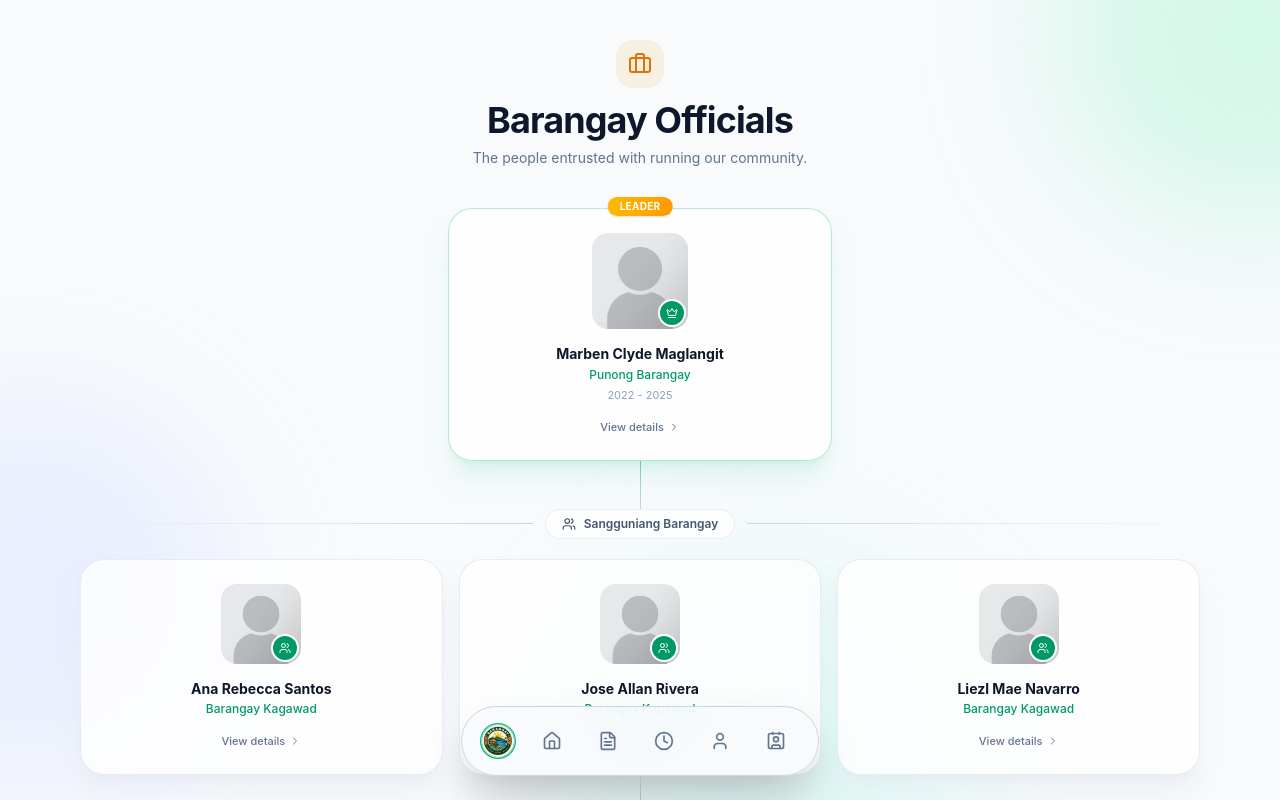
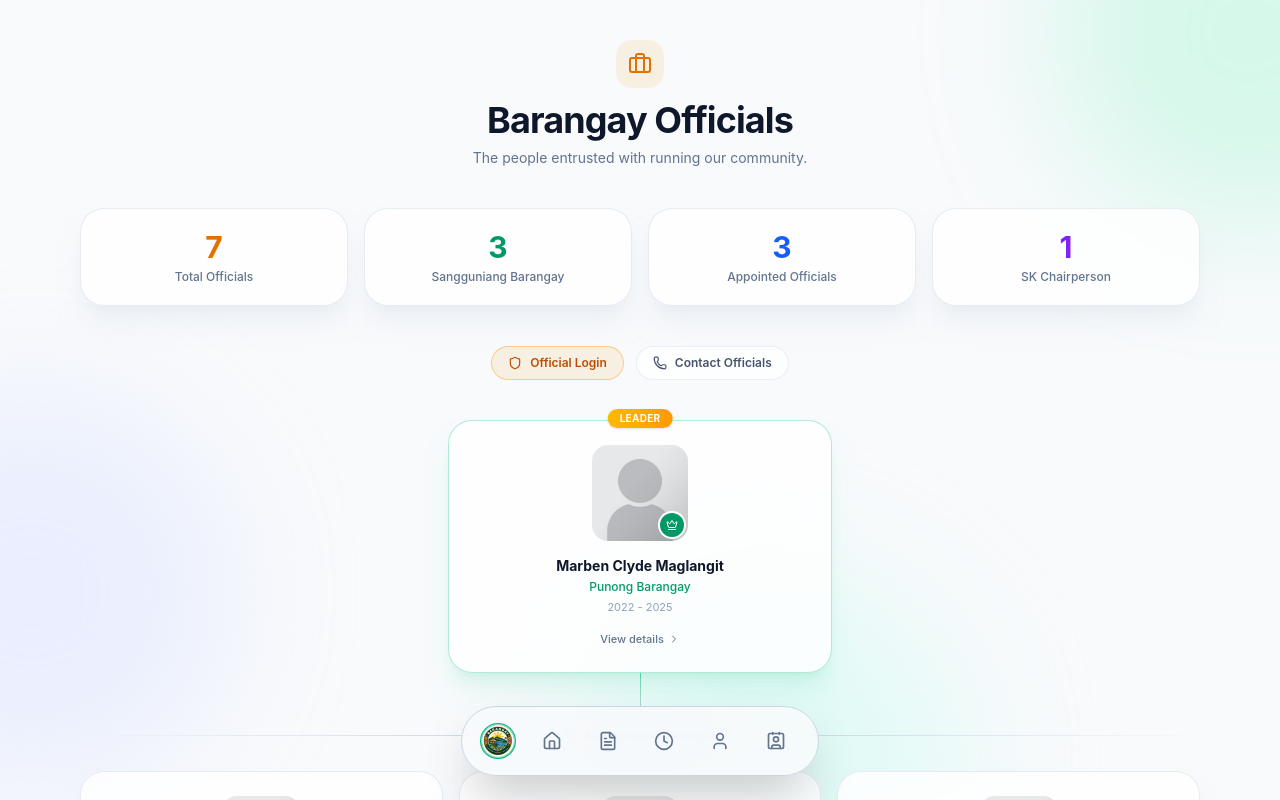
Before and after one commit to Chie03-dev/Barangay, a Next.js app: page /officials in a window 1280 px wide. Shown: the top 800 px of the page. Built offline with nearby package versions, Linux system fonts and the light colour scheme.

Commit message:
Add stats row and quick actions to officials page dashboard

```diff
--- a/src/app/officials/page.tsx
+++ b/src/app/officials/page.tsx
@@ -14,6 +14,7 @@ import {
   Mail,
   X,
   ChevronRight,
+  Shield,
   type LucideIcon,
 } from "lucide-react";
 import { cn, glass } from "@/lib/utils";
@@ -167,6 +168,84 @@ export default function OfficialsPage() {
           The people entrusted with running our community.
         </p>
       </header>
+
+      {/* Stats row */}
+      <div className="mb-10 grid grid-cols-2 gap-4 sm:grid-cols-4">
+        <motion.div
+          initial={{ opacity: 0, y: 20 }}
+          animate={{ opacity: 1, y: 0 }}
+          transition={{ duration: 0.4 }}
+          className={cn(glass, "flex flex-col items-center p-5 text-center")}
+        >
+          <p className="text-3xl font-bold text-amber-600 dark:text-amber-400">
+            {OFFICIALS.length}
+          </p>
+          <p className="mt-1 text-xs font-medium text-slate-500 dark:text-slate-400">
+            Total Officials
+          </p>
+        </motion.div>
+        <motion.div
+          initial={{ opacity: 0, y: 20 }}
+          animate={{ opacity: 1, y: 0 }}
+          transition={{ duration: 0.4, delay: 0.05 }}
+          className={cn(glass, "flex flex-col items-center p-5 text-center")}
+        >
+          <p className="text-3xl font-bold text-emerald-600 dark:text-emerald-400">
+            {councilors.length}
+          </p>
+          <p className="mt-1 text-xs font-medium text-slate-500 dark:text-slate-400">
+            Sangguniang Barangay
+          </p>
+        </motion.div>
+        <motion.div
+          initial={{ opacity: 0, y: 20 }}
+          animate={{ opacity: 1, y: 0 }}
+          transition={{ duration: 0.4, delay: 0.1 }}
+          className={cn(glass, "flex flex-col items-center p-5 text-center")}
+        >
+          <p className="text-3xl font-bold text-blue-600 dark:text-blue-400">
+            {staff.length}
+          </p>
+          <p className="mt-1 text-xs font-medium text-slate-500 dark:text-slate-400">
+            Appointed Officials
+          </p>
+        </motion.div>
+        <motion.div
+          initial={{ opacity: 0, y: 20 }}
+          animate={{ opacity: 1, y: 0 }}
+          transition={{ duration: 0.4, delay: 0.15 }}
+          className={cn(glass, "flex flex-col items-center p-5 text-center")}
+        >
+          <p className="text-3xl font-bold text-violet-600 dark:text-violet-400">
+            {OFFICIALS.filter((o) => o.id === "sk-chair").length}
+          </p>
+          <p className="mt-1 text-xs font-medium text-slate-500 dark:text-slate-400">
+            SK Chairperson
+          </p>
+        </motion.div>
+      </div>
+
+      {/* Quick actions */}
+      <div className="mb-10 flex flex-wrap items-center justify-center gap-3">
+        <a
+          href="/officials/login"
+          className={cn(
+            "inline-flex items-center gap-2 rounded-full border border-amber-500/40 bg-amber-500/10 px-4 py-2 text-xs font-semibold text-amber-700 transition-colors hover:bg-amber-500/20 dark:border-amber-900/30 dark:bg-amber-900/20 dark:text-amber-300 dark:hover:bg-amber-900/40",
+          )}
+        >
+          <Shield className="h-3.5 w-3.5" aria-hidden />
+          Official Login
+        </a>
+        <a
+          href="/contact"
+          className={cn(
+            "inline-flex items-center gap-2 rounded-full border border-slate-200/70 bg-white/70 px-4 py-2 text-xs font-semibold text-slate-600 transition-colors hover:bg-white dark:border-slate-800 dark:bg-slate-900/70 dark:text-slate-300 dark:hover:bg-slate-800/60",
+          )}
+        >
+          <Phone className="h-3.5 w-3.5" aria-hidden />
+          Contact Officials
+        </a>
+      </div>
 
       {/* ---------------- Tier 1: Punong Barangay ---------------- */}
       <section aria-labelledby="tier-captain" className="flex flex-col items-center">
```
